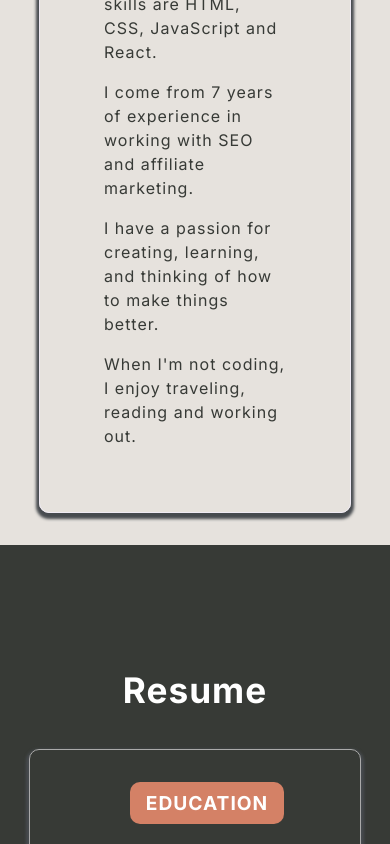
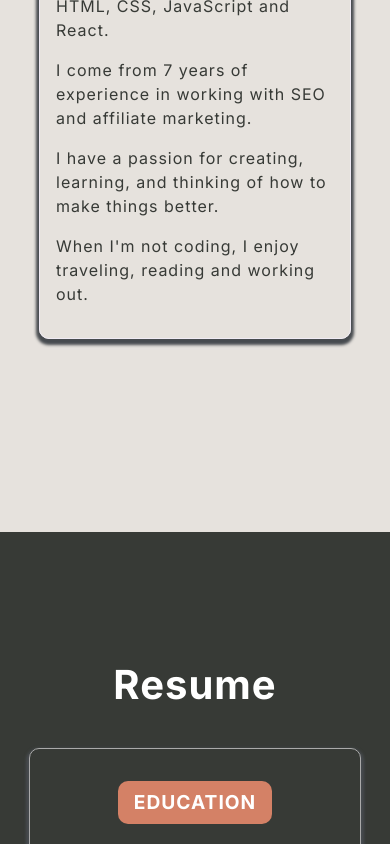
Before and after one commit to ivakamila/portfolio, a React (Create React App) app: page / in a window 390 px wide. Shown: the part 1156-2000 px from the top of the page. Built offline with nearby package versions, Linux system fonts and the light colour scheme.

Commit message:
Fixed mobile responsiveness issues

```diff
--- a/src/components/About/About.css
+++ b/src/components/About/About.css
@@ -1,12 +1,13 @@
 .about-me {
   padding-top: 90px;
   width: 100%;
-  height: 100vh;
+  min-height: 100vh;
+  height: 100%;
   background-color: #e6e2dd;
   color: #373a36;
 }
 
-.about-me > h2 {
+.title {
   text-align: center;
   font-size: 2.5rem;
 }
@@ -22,10 +23,6 @@
 }
 
 @media screen and (max-width: 820px) {
-  .about-me {
-    height: 100%;
-    padding: 2rem 0;
-  }
   .about-container {
     width: 80%;
   }
@@ -36,7 +33,7 @@
 }
 
 @media screen and (max-width: 480px) {
-  .about-info {
-    padding: 1.5rem;
+  .about-container {
+    padding: 1rem;
   }
 }
--- a/src/components/About/About.js
+++ b/src/components/About/About.js
@@ -4,7 +4,7 @@ import "./About.css";
 const About = () => {
   return (
     <div className="about-me" id="about">
-      <h2>About Me</h2>
+      <h2 className="title">About Me</h2>
       <div className="about-container">
         <p>
           Hi! I'm Kamila, a self taught front-end developer based in Gothenburg.
--- a/src/components/Contact/Contact.css
+++ b/src/components/Contact/Contact.css
@@ -1,15 +1,10 @@
 .contact {
-  margin: 0;
   width: 100%;
-  height: 100vh;
+  min-height: 100vh;
+  height: 100%;
+  padding-top: 3em;
   background-color: #373a36;
   color: #fff;
-}
-
-.contact > h2 {
-  text-align: center;
-  font-size: 2.5rem;
-  padding-top: 3em;
 }
 
 .contact-container {
@@ -42,7 +37,7 @@
   background-color: #d48166;
   display: flex;
   align-items: center;
-  gap: 1rem;
+  gap: 0.5rem;
   border-radius: 8px;
   margin-bottom: 1rem;
 }
@@ -112,7 +107,7 @@ textarea {
   background-color: #373a36;
 }
 
-@media screen and (max-width: 820px) {
+@media screen and (max-width: 995px) {
   .contact {
     height: 80vh;
     margin-bottom: 6rem;
@@ -160,6 +155,10 @@ textarea {
     width: 100%;
   }
 
+  .info-icon {
+    padding: 0.4rem;
+  }
+
   .info > p {
     font-size: 0.7rem;
   }
--- a/src/components/Contact/Contact.js
+++ b/src/components/Contact/Contact.js
@@ -8,7 +8,7 @@ const Contact = () => {
 
   return (
     <div className="contact" id="contact">
-      <h2>Contact me</h2>
+      <h2 className="title">Contact me</h2>
       <div className="contact-container">
         <div className="left">
           <h3>Contact Info</h3>
--- a/src/components/Footer/Footer.css
+++ b/src/components/Footer/Footer.css
@@ -35,11 +35,18 @@
 
 @media screen and (max-width: 540px) {
   .footer {
-    height: 100px;
-    padding: 2rem;
+    height: 120px;
+    padding: 1em;
   }
 
   .footer-links a {
     font-size: 1rem;
   }
 }
+
+@media screen and (max-width: 340px) {
+  .footer {
+    height: 160px;
+    line-height: 1;
+  }
+}
--- a/src/components/Navbar/Navbar.js
+++ b/src/components/Navbar/Navbar.js
@@ -21,7 +21,7 @@ const Navbar = () => {
       <div className="menu-icon" onClick={handleClick}>
         <i className={open ? "fas fa-times" : "fas fa-bars"}></i>
       </div>
-      <div className={`nav-links ${open ? "active" : "nav-links"}`}>
+      <div className={`nav-links ${open ? "active" : ""}`}>
         {NavLinks.map((item, index) => {
           return (
             <a href={`/${item.id}`} onClick={handleClick} key={index}>
--- a/src/components/Resume/Resume.css
+++ b/src/components/Resume/Resume.css
@@ -3,11 +3,6 @@
   height: 100%;
   padding-top: 90px;
   color: #fff;
-}
-
-.resume-title {
-  text-align: center;
-  font-size: 2.5rem;
 }
 
 .tabs {
@@ -148,10 +143,6 @@
 }
 
 @media screen and (max-width: 980px) {
-  .resume {
-    height: 100%;
-  }
-
   .tab-list {
     width: 40%;
   }
@@ -161,6 +152,11 @@
   .resume-title {
     font-size: 2.2rem;
   }
+
+  .tab-list {
+    padding: 0;
+  }
+
   .tabs {
     width: 85%;
     flex-direction: column;
@@ -176,8 +172,8 @@
   }
 
   .tab-list > ul {
+    padding: 0;
     display: flex;
-    flex-direction: row;
     justify-content: center;
     align-items: center;
     flex-wrap: wrap;
--- a/src/components/Resume/Resume.js
+++ b/src/components/Resume/Resume.js
@@ -23,7 +23,7 @@ const Resume = () => {
 
   return (
     <div className="resume" id="resume">
-      <h2 className="resume-title">Resume</h2>
+      <h2 className="title">Resume</h2>
       <div className="tabs">
         <div className="tab-list">
           <ul>
```
